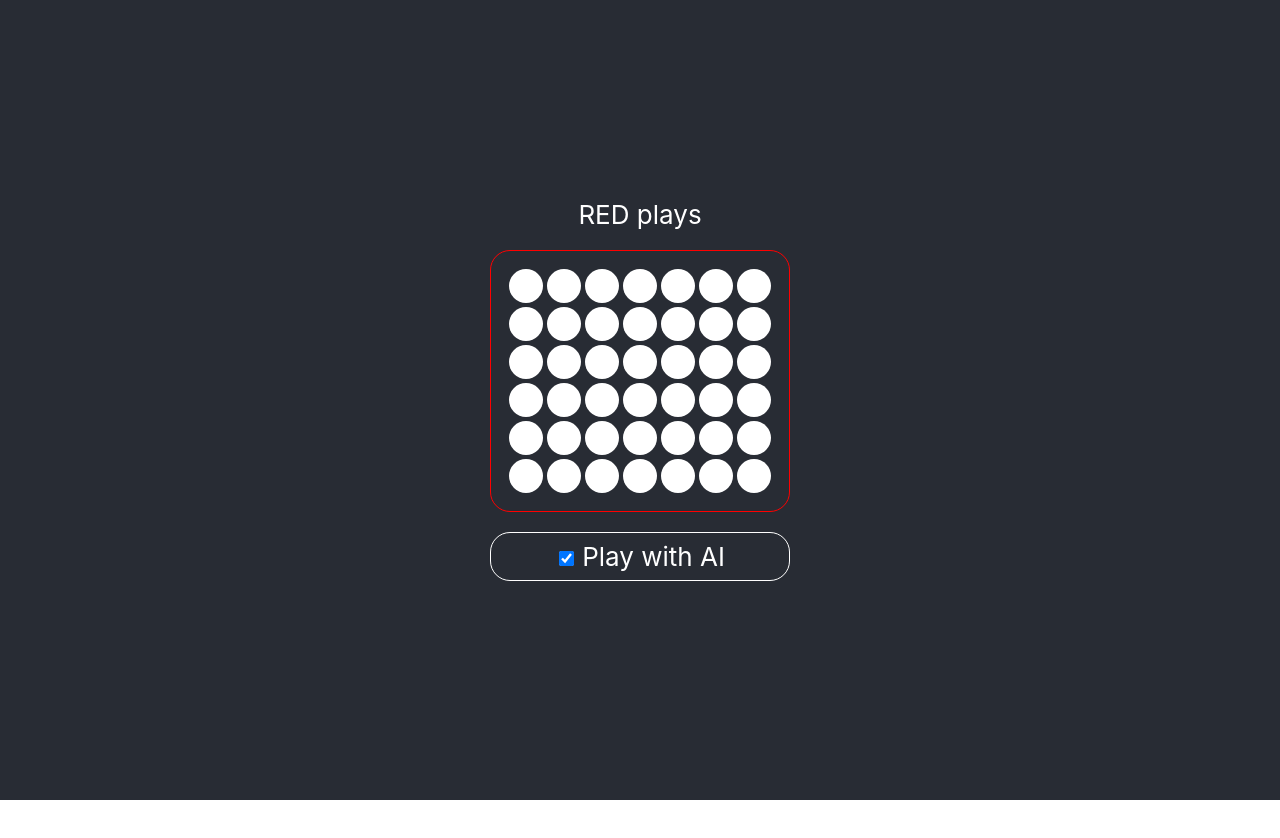
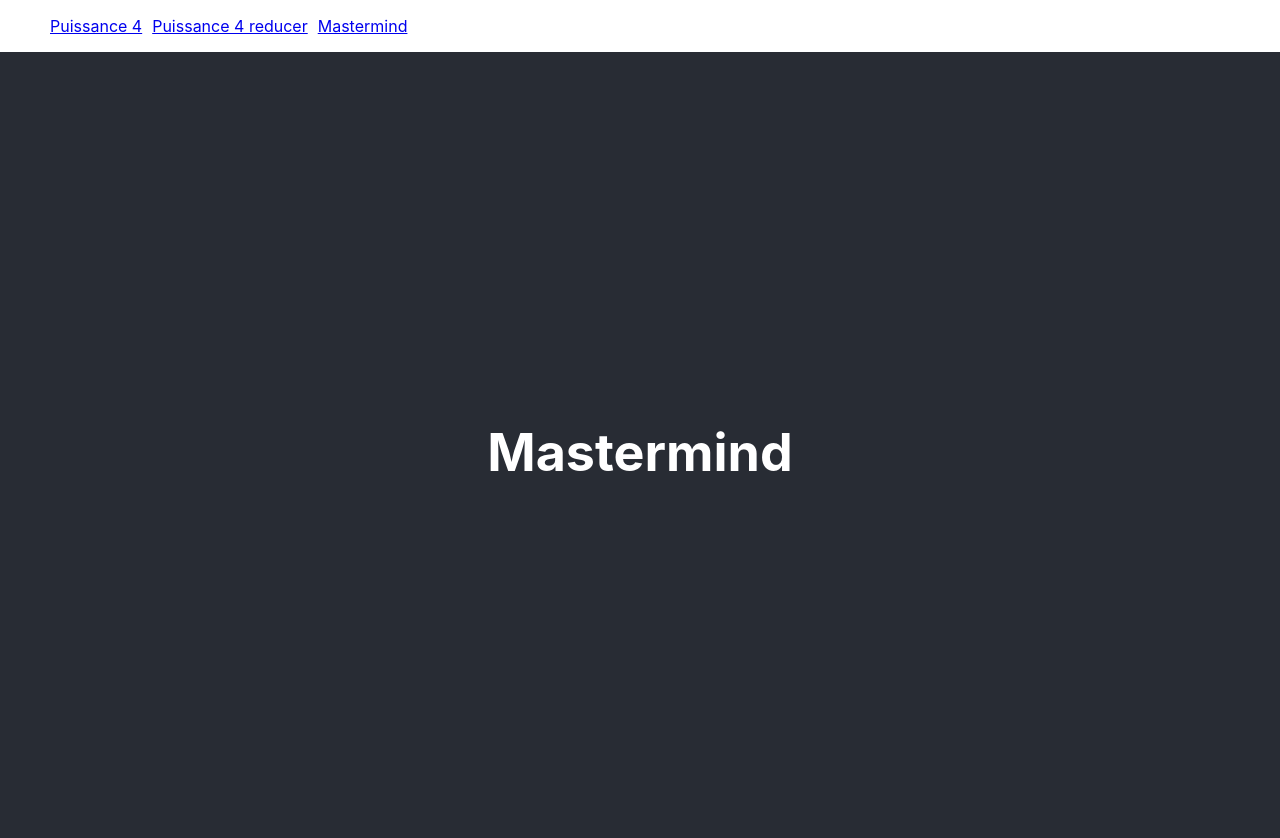
Before and after one commit to AnthonyDiTom/AIWars, a React (Create React App) app: page /Mastermind in a window 1280 px wide. Shown: the top 838 px of the page. Before the commit the page ends 800 px from the top, so only its background shows below. Built offline with nearby package versions, Linux system fonts and the light colour scheme.

Commit message:
Use router

```diff
--- a/package.json
+++ b/package.json
@@ -13,6 +13,7 @@
     "lodash": "^4.17.21",
     "react": "^17.0.2",
     "react-dom": "^17.0.2",
+    "react-router-dom": "^5.2.0",
     "react-scripts": "4.0.3",
     "typescript": "^4.1.2",
     "web-vitals": "^1.0.1"
@@ -43,6 +44,7 @@
   },
   "devDependencies": {
     "@types/lodash": "^4.14.168",
+    "@types/react-router-dom": "^5.1.7",
     "@types/uuid": "^8.3.0",
     "@typescript-eslint/eslint-plugin": "^4.19.0",
     "@typescript-eslint/parser": "^4.19.0",
--- a/src/App.tsx
+++ b/src/App.tsx
@@ -1,14 +1,22 @@
 import React from 'react';
+import { BrowserRouter as Router, Route } from 'react-router-dom';
 import './App.css';
+import Navigation from './Components/Navigation';
+import Mastermind from './Screens/Mastermind';
 import Puissance4 from './Screens/Puissance4';
 import Puissance4Reducer from './Screens/Puissance4Reducer';
 
 function App() {
   return (
     <div className="App">
-      <div className="App-body">
-        <Puissance4 />
-      </div>
+      <Router>
+        <Navigation />
+        <div className="App-body">
+          <Route path="/" exact component={Puissance4} />
+          <Route path="/P4reducer" exact component={Puissance4Reducer} />
+          <Route path="/Mastermind" exact component={Mastermind} />
+        </div>
+      </Router>
     </div>
   );
 }
--- /dev/null
+++ b/src/Components/Navigation.tsx
@@ -0,0 +1,23 @@
+import React from 'react';
+import { Link } from 'react-router-dom';
+import '../App.css';
+
+function Navigation() {
+  const liStyle = { marginLeft: '10px', listStyle: 'none' };
+
+  return (
+    <ul style={{ display: 'flex' }}>
+      <Link to="/">
+        <li style={liStyle}>Puissance 4</li>
+      </Link>
+      <Link to="/P4reducer">
+        <li style={liStyle}>Puissance 4 reducer</li>
+      </Link>
+      <Link to="/Mastermind">
+        <li style={liStyle}>Mastermind</li>
+      </Link>
+    </ul>
+  );
+}
+
+export default Navigation;
--- /dev/null
+++ b/src/Screens/Mastermind.tsx
@@ -0,0 +1,12 @@
+import React from 'react';
+import '../App.css';
+
+function Navigation() {
+  return (
+    <div>
+      <h1>Mastermind</h1>
+    </div>
+  );
+}
+
+export default Navigation;
--- a/src/Screens/Puissance4Reducer.tsx
+++ b/src/Screens/Puissance4Reducer.tsx
@@ -32,7 +32,7 @@ function Puissance4Reducer() {
     board: P4.newBoard(),
     player: CircleColor.playerRed,
     winner: null,
-    isPlayingWithAI: true,
+    isPlayingWithAI: false,
   });
 
   const { playerRed, playerBlue } = CircleColor;
```
Also changed, not shown: 2 other files (tests, documents, lock files or other folders).
